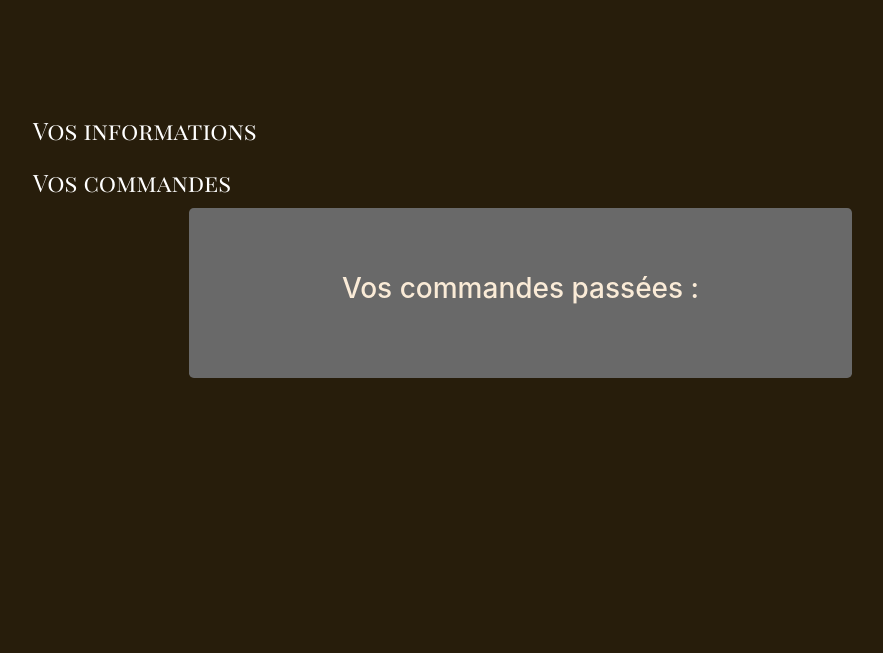
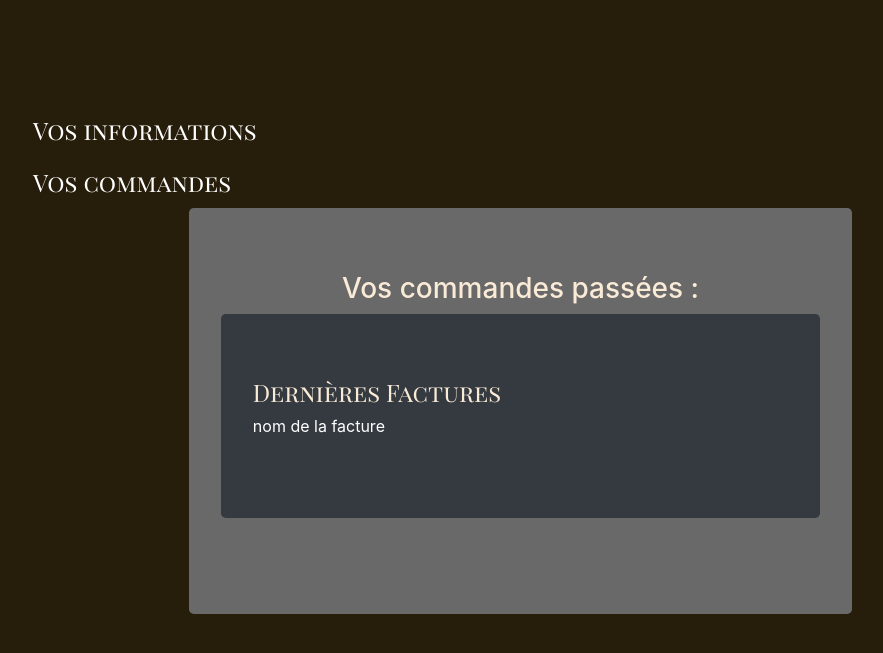
Before and after one commit to misterlynx/Cog-ShopV2, a Symfony app: template templates/member/member.html.twig in a window 1280 px wide, after a click on "Vos commandes". Shown: the top 653 px of the page, without its empty margins (232-1115 px from the left). Run offline with Twig, Linux system fonts and the light colour scheme; the template is opened without the code that fills it, so the values that code supplies are empty; some libraries are stand-ins or nearby versions.

Commit message:
entity facture*2

```diff
--- a/src/Controller/AdministrationController.php
+++ b/src/Controller/AdministrationController.php
@@ -16,7 +16,6 @@ class AdministrationController extends AbstractController
      */
     public function administration(UsersRepository $usersRepository, EntityManagerInterface $em)
     {
-        $s = $request->query->get('s');
 
         $inscrit = $usersRepository->findAll();
 
--- a/templates/member/member.html.twig
+++ b/templates/member/member.html.twig
@@ -32,8 +32,14 @@
           </div>
           <div class="tab-pane fade" id="v-pills-commande" role="tabpanel" aria-labelledby="v-pills-commande-tab">
             <h3 class="text-center">Vos commandes passées : </h3>
-            <article>
-
+            <article class="jumbotron bg-dark">
+              <h4>Dernières Factures</h4>
+                <div class="row">
+                  <div class="col">
+                    {# <p><a href="{{ asset('facturesPDF/...') }}">nom de la facture</a></p> #}
+                    <p><a href="#">nom de la facture</a></p>
+                  </div>
+                </div>
             </article>
           </div>
         </div>
```
